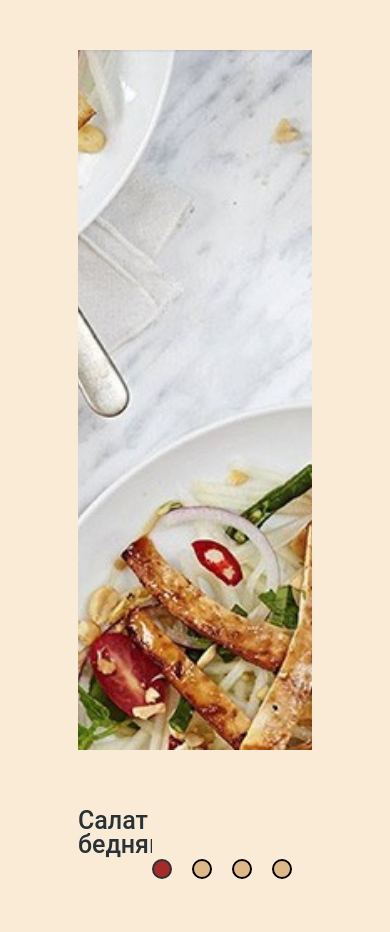
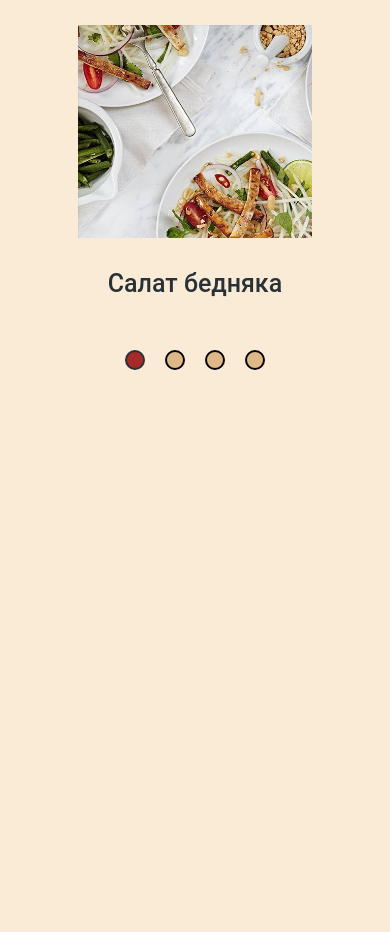
Before and after one commit to Al2003x/cssMemSlider, a plain HTML site: page cssMemSlider/index.html in a window 390 px wide. After the commit the page ends 844 px from the top, so only its background shows below. Drawn offline with Linux system fonts and the light colour scheme.

Commit message:
feat: made an adaptive (15 май 2022 г. 22:39:06)

```diff
--- a/cssMemSlider/style.css
+++ b/cssMemSlider/style.css
@@ -56,7 +56,7 @@ img {
 .slider-block {
   display: flex;
   justify-content: space-between;
-  margin-bottom: 10rem;
+  margin-bottom: 5rem;
 }
 
 .slider-controls {
@@ -73,6 +73,10 @@ img {
   border: .2rem solid #000000;
   border-radius: 50%;
   cursor: pointer;
+}
+
+.slider-controls__label:last-child {
+  margin-right: 0;
 }
 
 .slider-controls__label:hover {
@@ -151,3 +155,32 @@ img {
   border-color: #283136;
   transition: background-color 0.5s, border-color 0.5s;
 }
+
+@media (max-width: 995px) {
+
+  .slider__sliders {
+    margin: 2.5rem 0;
+  }
+
+  .slider-block {
+    flex-direction: column;
+    margin-bottom: 4rem;
+  }
+
+  .slider-text {
+    width: 100%;
+    margin-bottom: 3rem;
+    text-align: center;
+  }
+}
+
+@media (max-width: 600px) {
+
+  .slider-block {
+    margin-bottom: 2.5rem;
+  }
+
+  .slider__img {
+    height: auto;
+  }
+}
```
